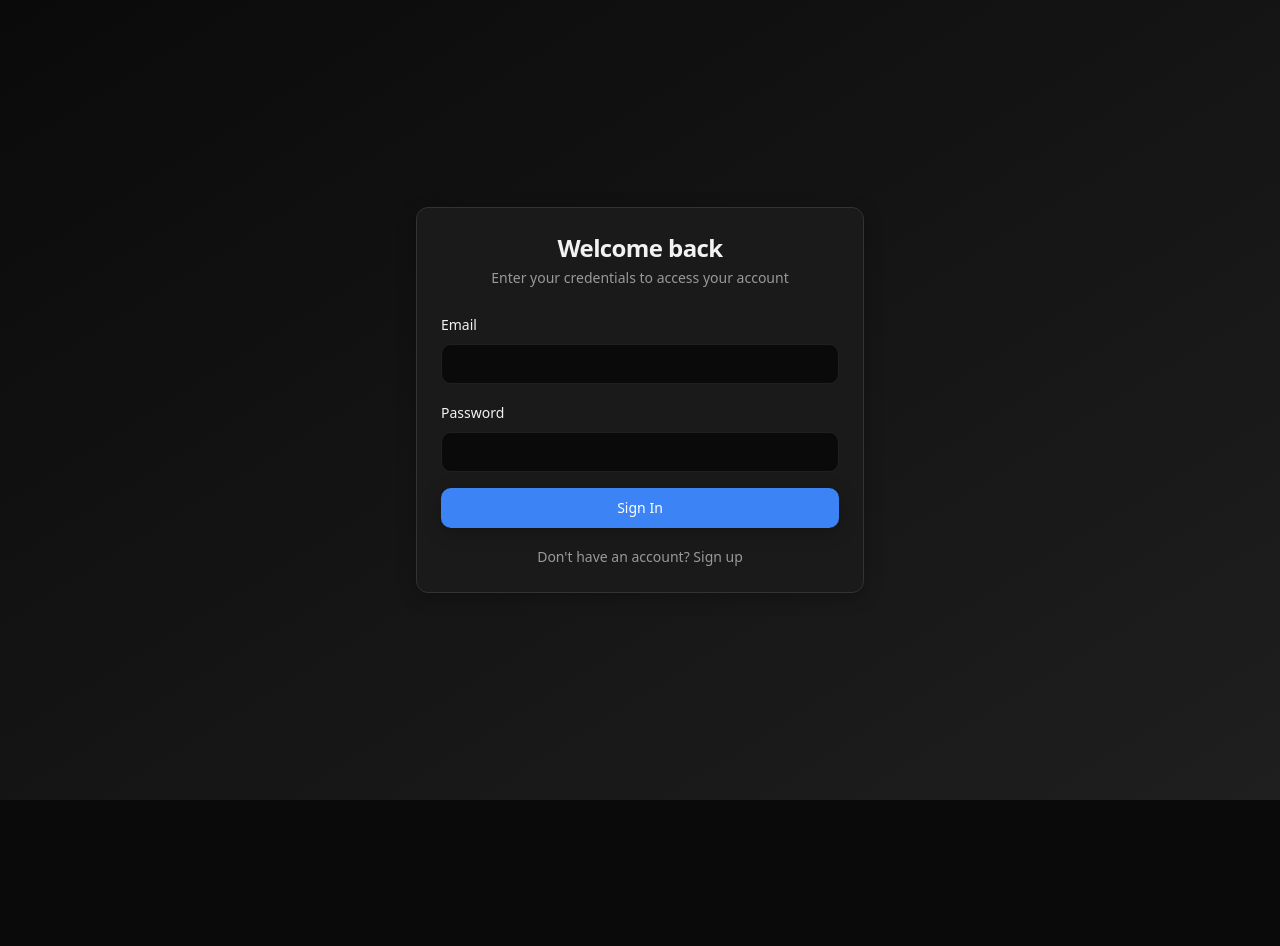
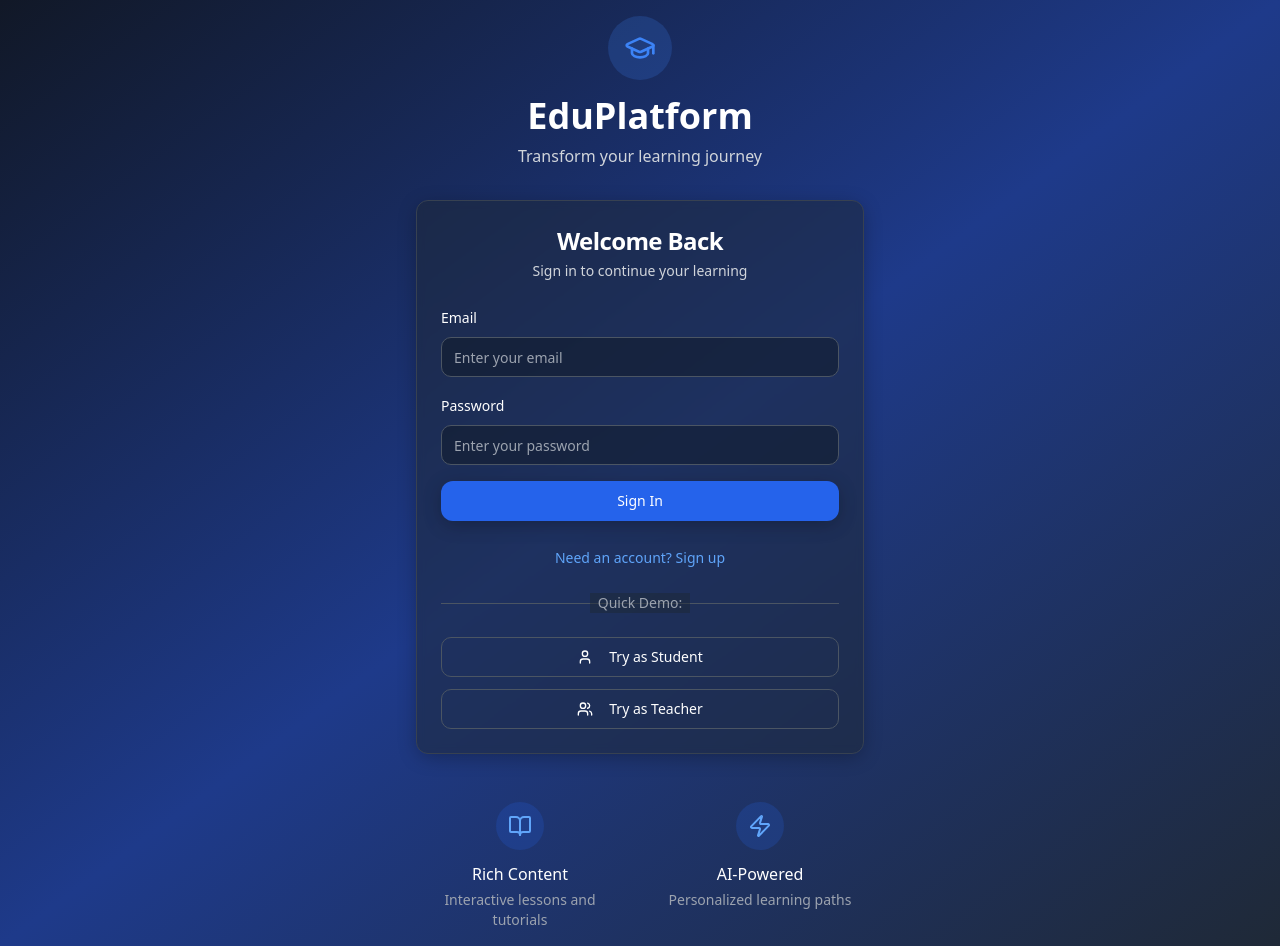
Before and after one commit to twil09/digital-pathway-dark, a React (Vite) app: page /auth in a window 1280 px wide. Before the commit the page ends 800 px from the top, so only its background shows below. Built offline with nearby package versions, Linux system fonts and the light colour scheme.

Commit message:
Revert Auth page to previous design
Reverts the Auth page to its previous design, restoring the original layout and styling.

```diff
--- a/src/pages/Auth.tsx
+++ b/src/pages/Auth.tsx
@@ -5,6 +5,7 @@ import { Button } from '@/components/ui/button';
 import { Input } from '@/components/ui/input';
 import { Label } from '@/components/ui/label';
 import { useAuth } from '@/hooks/useAuth';
+import { GraduationCap, BookOpen, Zap, User, Users } from 'lucide-react';
 
 export default function Auth() {
   const [isLogin, setIsLogin] = useState(true);
@@ -31,80 +32,159 @@ export default function Auth() {
     setLoading(false);
   };
 
+  const handleDemoLogin = async (role: 'student' | 'teacher') => {
+    setLoading(true);
+    // Demo accounts - in a real app, these would be pre-created accounts
+    const demoEmail = role === 'student' ? 'student@demo.com' : 'teacher@demo.com';
+    const demoPassword = 'demo123';
+    await signIn(demoEmail, demoPassword);
+    setLoading(false);
+  };
+
   return (
-    <div className="min-h-screen flex items-center justify-center bg-gradient-to-br from-background to-muted p-4">
-      <Card className="w-full max-w-md">
-        <CardHeader className="space-y-1">
-          <CardTitle className="text-2xl text-center">
-            {isLogin ? 'Welcome back' : 'Create account'}
+    <div className="min-h-screen bg-gradient-to-br from-gray-900 via-blue-900 to-gray-800 flex flex-col items-center justify-center p-4">
+      {/* Header with logo and title */}
+      <div className="text-center mb-8">
+        <div className="w-16 h-16 bg-primary/20 rounded-full flex items-center justify-center mx-auto mb-4">
+          <GraduationCap className="w-8 h-8 text-primary" />
+        </div>
+        <h1 className="text-4xl font-bold text-white mb-2">EduPlatform</h1>
+        <p className="text-gray-300">Transform your learning journey</p>
+      </div>
+
+      {/* Main auth card */}
+      <Card className="w-full max-w-md bg-gray-800/50 border-gray-700 backdrop-blur-sm">
+        <CardHeader className="space-y-1 text-center">
+          <CardTitle className="text-2xl text-white">
+            {isLogin ? 'Welcome Back' : 'Create Account'}
           </CardTitle>
-          <CardDescription className="text-center">
+          <CardDescription className="text-gray-300">
             {isLogin
-              ? 'Enter your credentials to access your account'
+              ? 'Sign in to continue your learning'
               : 'Enter your details to create a new account'
             }
           </CardDescription>
         </CardHeader>
-        <CardContent>
+        <CardContent className="space-y-6">
           <form onSubmit={handleSubmit} className="space-y-4">
             {!isLogin && (
               <div className="space-y-2">
-                <Label htmlFor="fullName">Full Name</Label>
+                <Label htmlFor="fullName" className="text-white">Full Name</Label>
                 <Input
                   id="fullName"
                   type="text"
+                  placeholder="Enter your full name"
                   value={fullName}
                   onChange={(e) => setFullName(e.target.value)}
+                  className="bg-gray-900/50 border-gray-600 text-white placeholder:text-gray-400 focus:border-primary"
                   required
                 />
               </div>
             )}
 
             <div className="space-y-2">
-              <Label htmlFor="email">Email</Label>
+              <Label htmlFor="email" className="text-white">Email</Label>
               <Input
                 id="email"
                 type="email"
+                placeholder="Enter your email"
                 value={email}
                 onChange={(e) => setEmail(e.target.value)}
+                className="bg-gray-900/50 border-gray-600 text-white placeholder:text-gray-400 focus:border-primary"
                 required
               />
             </div>
 
             <div className="space-y-2">
-              <Label htmlFor="password">Password</Label>
+              <Label htmlFor="password" className="text-white">Password</Label>
               <Input
                 id="password"
                 type="password"
+                placeholder="Enter your password"
                 value={password}
                 onChange={(e) => setPassword(e.target.value)}
+                className="bg-gray-900/50 border-gray-600 text-white placeholder:text-gray-400 focus:border-primary"
                 required
               />
             </div>
 
             <Button
               type="submit"
-              className="w-full"
+              className="w-full bg-blue-600 hover:bg-blue-700 text-white font-medium py-3 rounded-lg transition-colors"
               disabled={loading}
             >
               {loading ? 'Loading...' : (isLogin ? 'Sign In' : 'Sign Up')}
             </Button>
           </form>
 
-          <div className="mt-4 text-center">
+          <div className="text-center">
             <button
               type="button"
               onClick={() => setIsLogin(!isLogin)}
-              className="text-sm text-muted-foreground hover:text-foreground"
+              className="text-blue-400 hover:text-blue-300 text-sm transition-colors"
             >
               {isLogin
-                ? "Don't have an account? Sign up"
+                ? "Need an account? Sign up"
                 : 'Already have an account? Sign in'
               }
             </button>
           </div>
+
+          {isLogin && (
+            <>
+              <div className="relative">
+                <div className="absolute inset-0 flex items-center">
+                  <div className="w-full border-t border-gray-600"></div>
+                </div>
+                <div className="relative flex justify-center text-sm">
+                  <span className="bg-gray-800/50 px-2 text-gray-400">Quick Demo:</span>
+                </div>
+              </div>
+
+              <div className="space-y-3">
+                <Button
+                  type="button"
+                  variant="outline"
+                  className="w-full bg-transparent border-gray-600 text-white hover:bg-gray-700/50"
+                  onClick={() => handleDemoLogin('student')}
+                  disabled={loading}
+                >
+                  <User className="w-4 h-4 mr-2" />
+                  Try as Student
+                </Button>
+                <Button
+                  type="button"
+                  variant="outline"
+                  className="w-full bg-transparent border-gray-600 text-white hover:bg-gray-700/50"
+                  onClick={() => handleDemoLogin('teacher')}
+                  disabled={loading}
+                >
+                  <Users className="w-4 h-4 mr-2" />
+                  Try as Teacher
+                </Button>
+              </div>
+            </>
+          )}
         </CardContent>
       </Card>
+
+      {/* Features section */}
+      <div className="mt-12 grid grid-cols-2 gap-8 max-w-md w-full">
+        <div className="text-center">
+          <div className="w-12 h-12 bg-blue-600/20 rounded-full flex items-center justify-center mx-auto mb-3">
+            <BookOpen className="w-6 h-6 text-blue-400" />
+          </div>
+          <h3 className="text-white font-medium mb-1">Rich Content</h3>
+          <p className="text-gray-400 text-sm">Interactive lessons and tutorials</p>
+        </div>
+        <div className="text-center">
+          <div className="w-12 h-12 bg-blue-600/20 rounded-full flex items-center justify-center mx-auto mb-3">
+            <Zap className="w-6 h-6 text-blue-400" />
+          </div>
+          <h3 className="text-white font-medium mb-1">AI-Powered</h3>
+          <p className="text-gray-400 text-sm">Personalized learning paths</p>
+        </div>
+      </div>
     </div>
   );
 }
```
